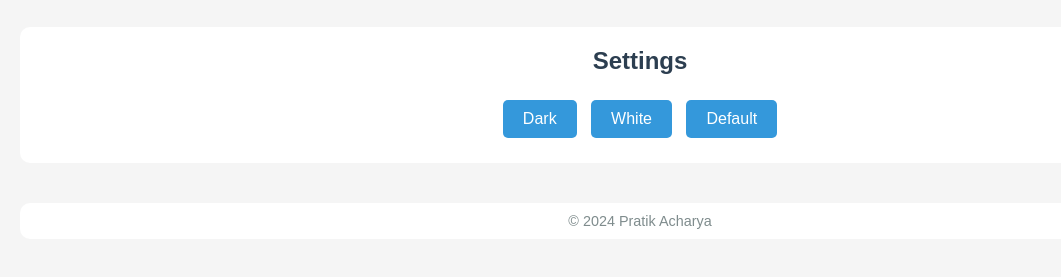
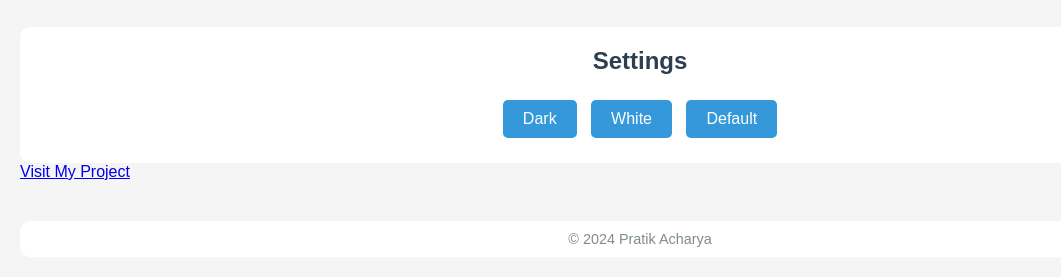
Before and after one commit to pratikacharya1234/pratikacharya1234.github.io, a plain HTML site: page index.html in a window 1280 px wide. Shown: the part 708-985 px from the top of the page, without its empty margins (0-1061 px from the left). Drawn offline with Linux system fonts and the light colour scheme.

Commit message:
fix: add missing newlines and improve HTML structure for better readability

```diff
--- a/index.html
+++ b/index.html
@@ -37,6 +37,7 @@
         </p>
     </section>
 
+
     <h1>JavaScript Demonstration</h1>
     <strong>More content coming soon...</strong>
 
@@ -46,9 +47,15 @@
         <button id="toggleWhite">White</button>
         <button id="toggleDefault">Default</button>
     </section>
+
+
+    <a href="https://cs-1430-silk.vercel.app/">Visit My Project</a>
     <footer>
         <p>&copy; 2024 Pratik Acharya</p>
     </footer>
     <script src="script.js"></script>
 </body>
 </html>
+
+<!-- arrow function
+youtube herera sikdai gareko -->
```
